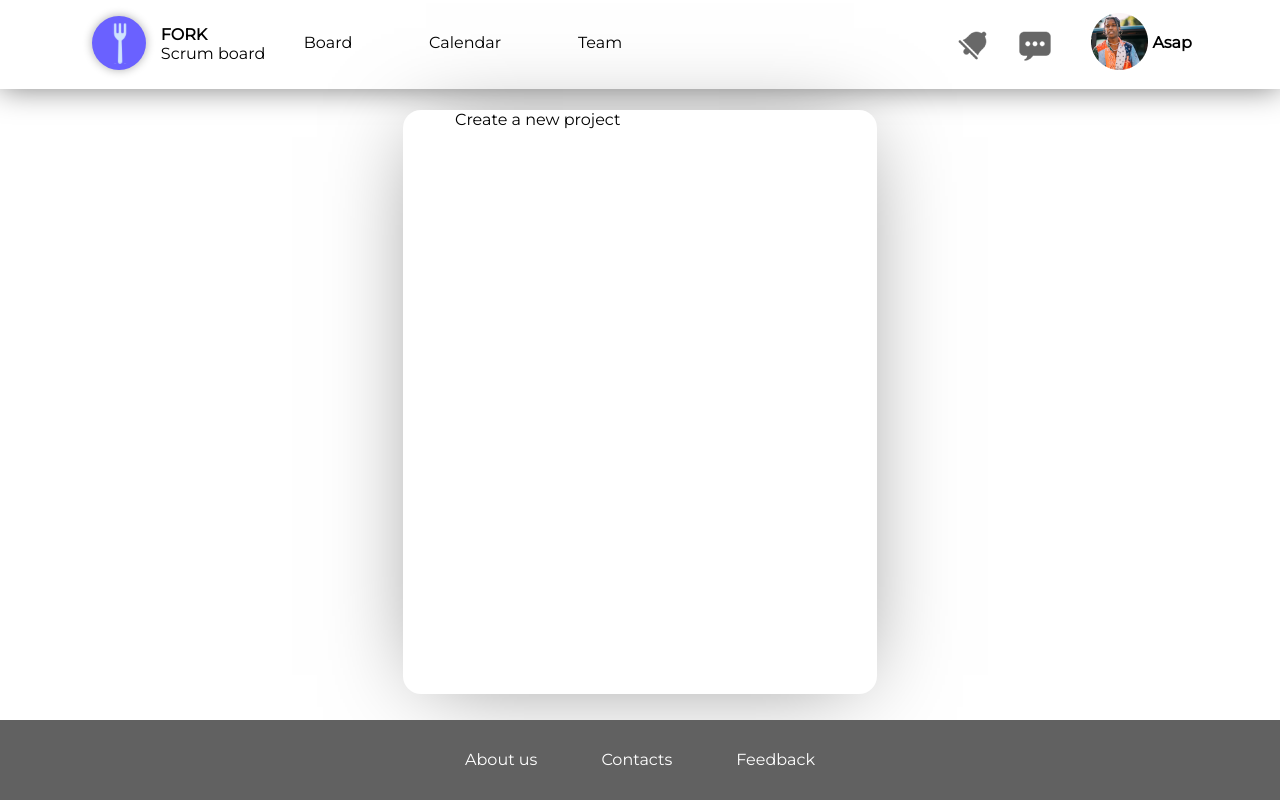
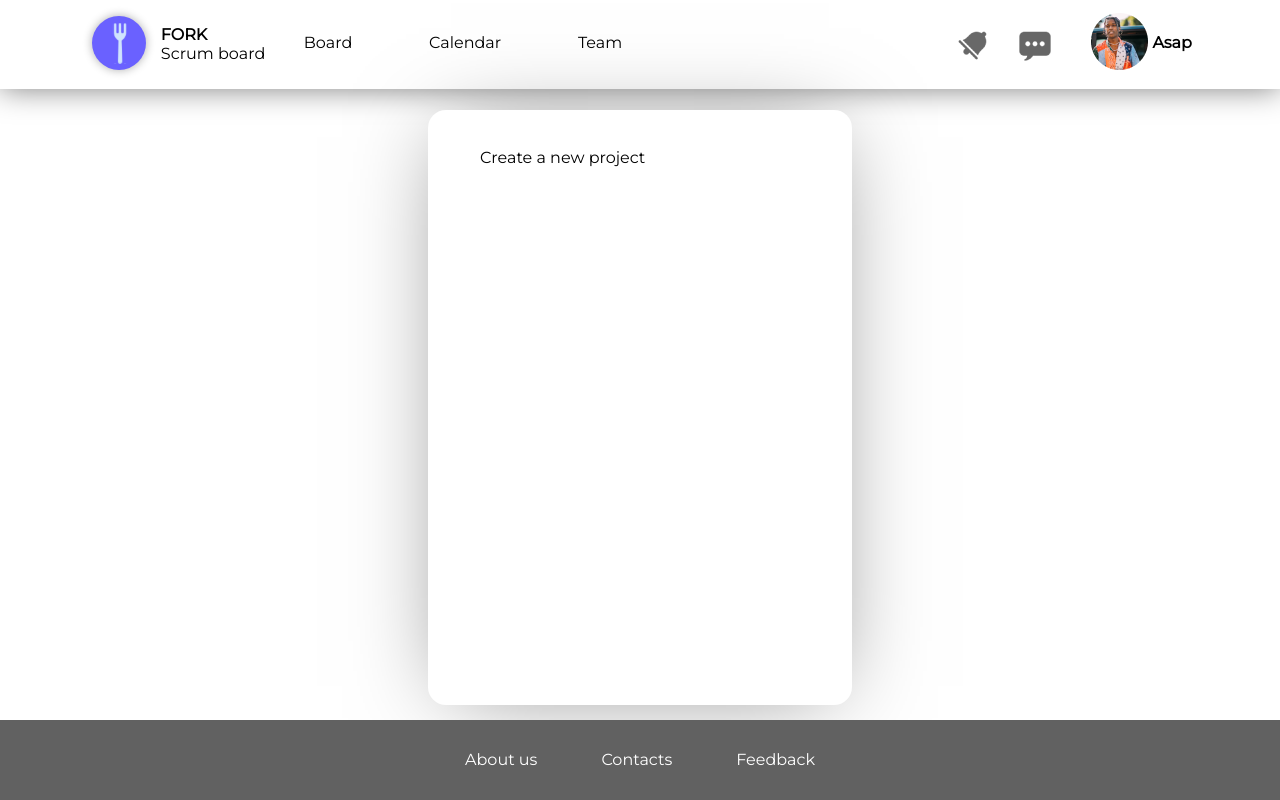
Before and after one commit to DanilBelka/fork-front, a React (Create React App) app: page /create-project in a window 1280 px wide. Built offline with nearby package versions, Linux system fonts and the light colour scheme.

Commit message:
Styles added

```diff
--- a/src/styles/stylesheet.css
+++ b/src/styles/stylesheet.css
@@ -170,12 +170,12 @@ img {
 .project-creation {
   margin-top: 21px;
   margin-bottom: 21px;
-  height: 73vh;
-  width: 33vw;
+  height: 68vh;
+  width: 25vw;
   background: #FFFFFF;
   box-shadow: 0px 4px 90px -23px rgba(0, 0, 0, 0.5);
   border-radius: 18px;
-  padding-left: 4.1vw;
+  padding: 3vw 4.1vw 1vw 4.1vw;
 }
 
 /*# sourceMappingURL=stylesheet.css.map */
--- a/src/styles/stylesheet.scss
+++ b/src/styles/stylesheet.scss
@@ -199,10 +199,14 @@ img {
 .project-creation {
   margin-top: 21px;
   margin-bottom: 21px;
-  height: 73vh;
-  width: 33vw;
+  height: 68vh;
+  width: 25vw;
   background: #FFFFFF;
   box-shadow: 0px 4px 90px -23px rgba(0, 0, 0, 0.5);
   border-radius: 18px;
-  padding-left: 4.1vw;
+  padding: 3vw 4.1vw 1vw 4.1vw;
+
+  &_title{
+
+  }
 }
```
